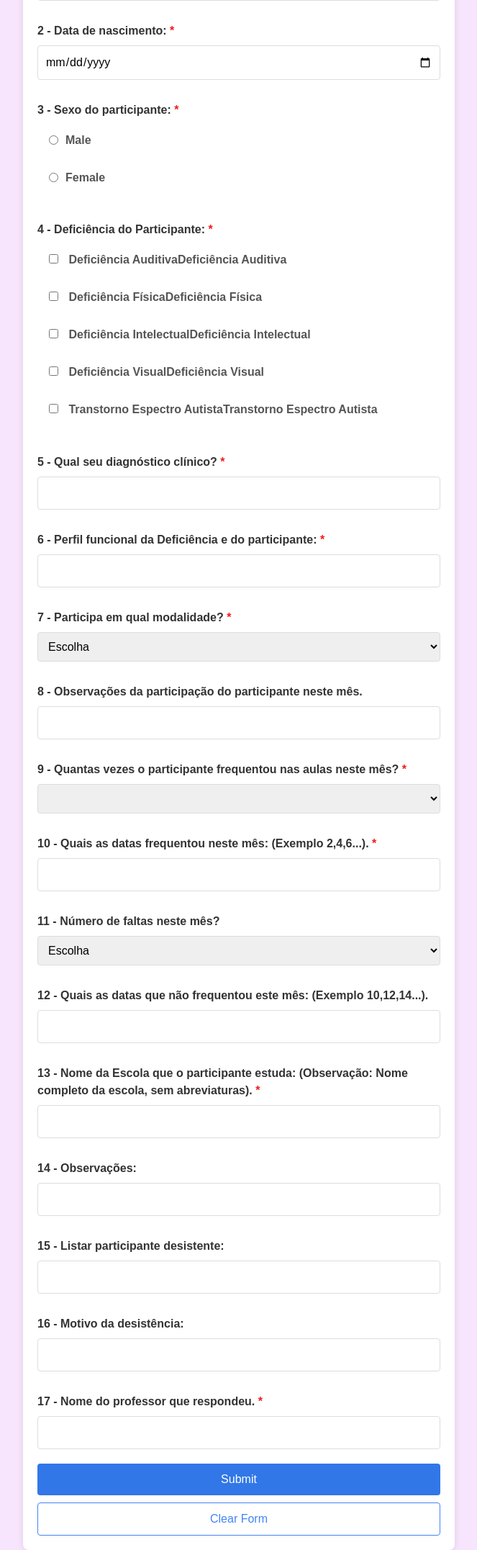
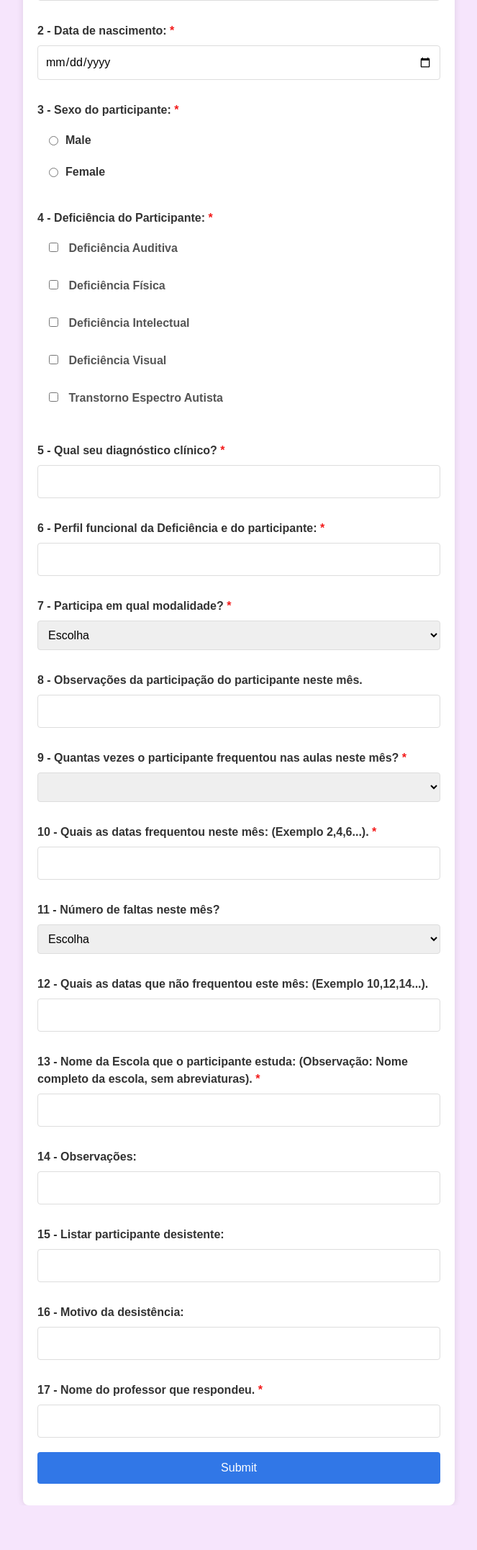
Before and after one commit to LyanRodrigues/Forms, a Django app: page /googleformsintegration/form/ in a window 1280 px wide. Shown: the part 304-2457 px from the top of the page at 72% size, without its empty margins (308-971 px from the left). After the commit the page ends 2395 px from the top, so only its background shows below. Run offline with Django 4.2, Linux system fonts and the light colour scheme; some libraries are stand-ins or nearby versions.

Commit message:
Add files via upload

```diff
--- a/forms/webserver/googleformsintegration/templates/form.html
+++ b/forms/webserver/googleformsintegration/templates/form.html
@@ -181,15 +181,15 @@
             <input type="date" name="{{ form.birth_date.name }}" id="{{ form.birth_date.id }}"
                 value="{{ form.birth_date.value }}" class="w3-input">
 
-            <label>3 - Sexo do participante: <span>*</span></label>
-            <div class="radio-group w3-container">
-                {% for radio in form.gender %}
-                <div class="form-check">
-                    {{ radio.tag }}
-                    <label>{{ radio.choice_label }}</label>
+                <label>3 - Sexo do participante: <span>*</span></label>
+                <div class="radio-group w3-container">
+                    {% for radio in form.gender %}
+                    <label class="form-check">
+                        {{ radio.tag }}
+                        {{ radio.choice_label }}
+                    </label>
+                    {% endfor %}
                 </div>
-                {% endfor %}
-            </div>
 
             <div class="form-group">
                 <label>4 - Deficiência do Participante: <span>*</span></label>
@@ -197,7 +197,7 @@
                     {% for disability in form.participant_disability %}
                     <div class="form-check">
                         {{ disability }}
-                        <label>{{ disability.choice_label }}</label>
+
                     </div>
                     {% endfor %}
                 </div>
@@ -261,11 +261,8 @@
 
             <!-- Add other form fields as needed -->
 
-            <button type="submit" class="w3-btn">Submit</button>
-
+            <button type="submit" class="w3-btn">Submit</button>{% if form.errors %}
             <button type="button" class="clear-btn" onclick="clearForm()">Clear Form</button>
-
-            {% if form.errors %}
             <ul class="errorlist">
                 {% for field, errors in form.errors.items %}
                 <li>{{ field }}:
@@ -280,6 +277,10 @@
             {% endif %}
         </form>
     </div>
+
+
+
+
 
 
     <script src="https://code.jquery.com/jquery-3.3.1.slim.min.js"></script>
```
